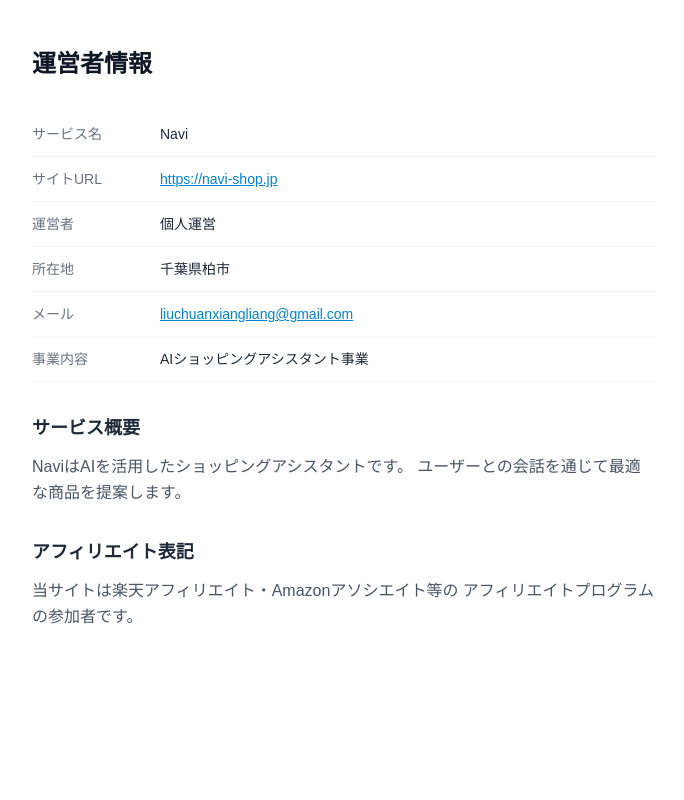
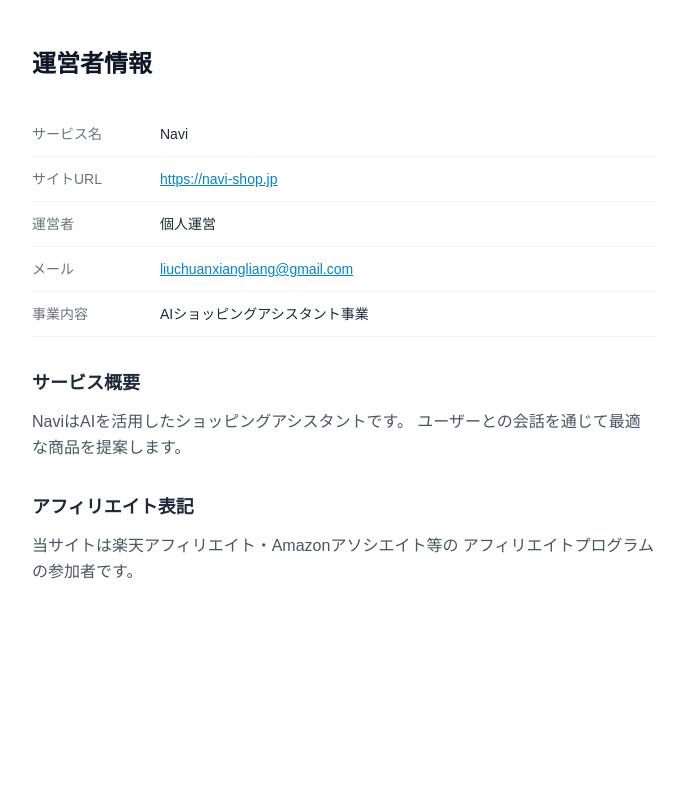
Before and after one commit to xoyobbo/navi, a Next.js app: page /about in a window 1280 px wide. Shown: the top 800 px of the page, without its empty margins (296-980 px from the left). Built offline with nearby package versions, Linux system fonts and the light colour scheme; no server answers.

Commit message:
fix: 運営者情報から住所を削除

```diff
--- a/app/(legal)/about/page.tsx
+++ b/app/(legal)/about/page.tsx
@@ -15,7 +15,6 @@ export default function AboutPage() {
                 ["サービス名", "Navi"],
                 ["サイトURL", "https://navi-shop.jp"],
                 ["運営者", "個人運営"],
-                ["所在地", "千葉県柏市"],
                 ["メール", "liuchuanxiangliang@gmail.com"],
                 ["事業内容", "AIショッピングアシスタント事業"],
               ].map(([label, value]) => (
```
